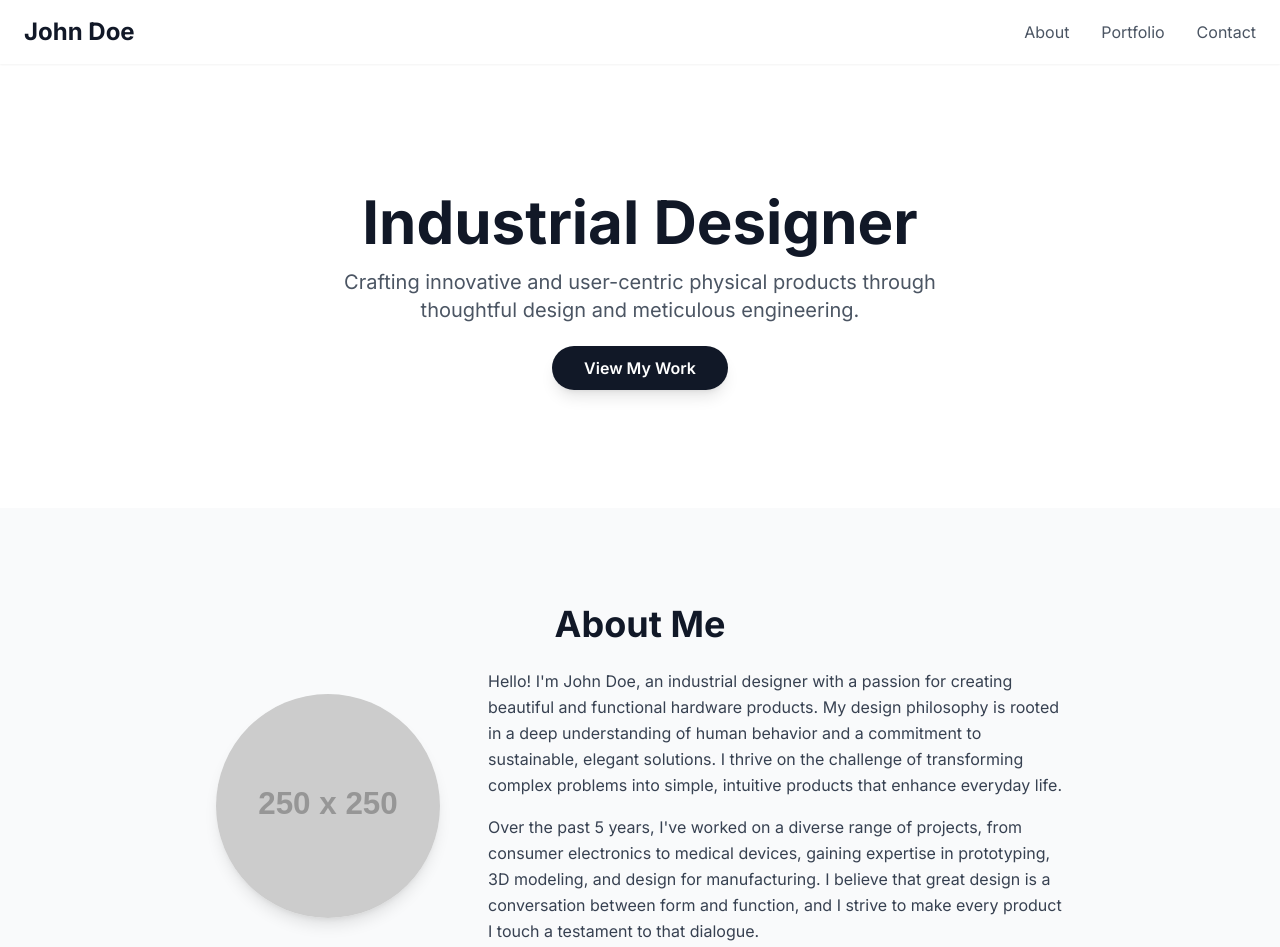
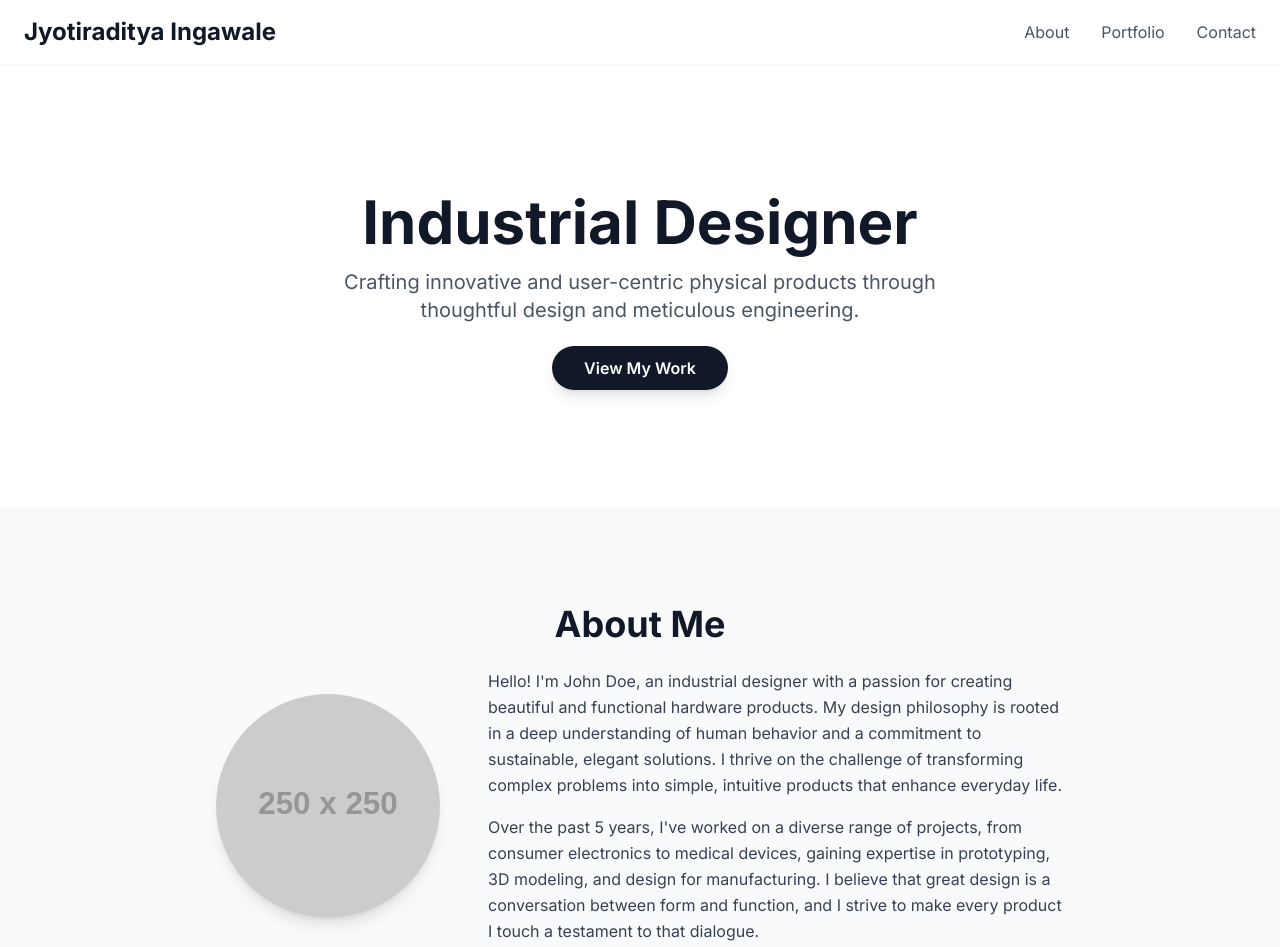
Before and after one commit to Jyotiraditya1499/iaditya, a plain HTML site: page index.html in a window 1280 px wide. Shown: the top 947 px of the page. Drawn offline with nearby package versions, Linux system fonts and the light colour scheme; placeholder pictures from the web are drawn by us.

Commit message:
Update index.html

```diff
--- a/index.html
+++ b/index.html
@@ -21,7 +21,7 @@
     <!-- Header & Navigation -->
     <header class="bg-white shadow-sm sticky top-0 z-50">
         <div class="container mx-auto px-6 py-4 flex justify-between items-center">
-            <a href="#" class="text-2xl font-bold text-gray-900">John Doe</a>
+            <a href="#" class="text-2xl font-bold text-gray-900">Jyotiraditya Ingawale</a>
             <nav class="hidden md:flex space-x-8 text-gray-600">
                 <a href="#about" class="hover:text-gray-900 transition duration-300">About</a>
                 <a href="#portfolio" class="hover:text-gray-900 transition duration-300">Portfolio</a>
```
